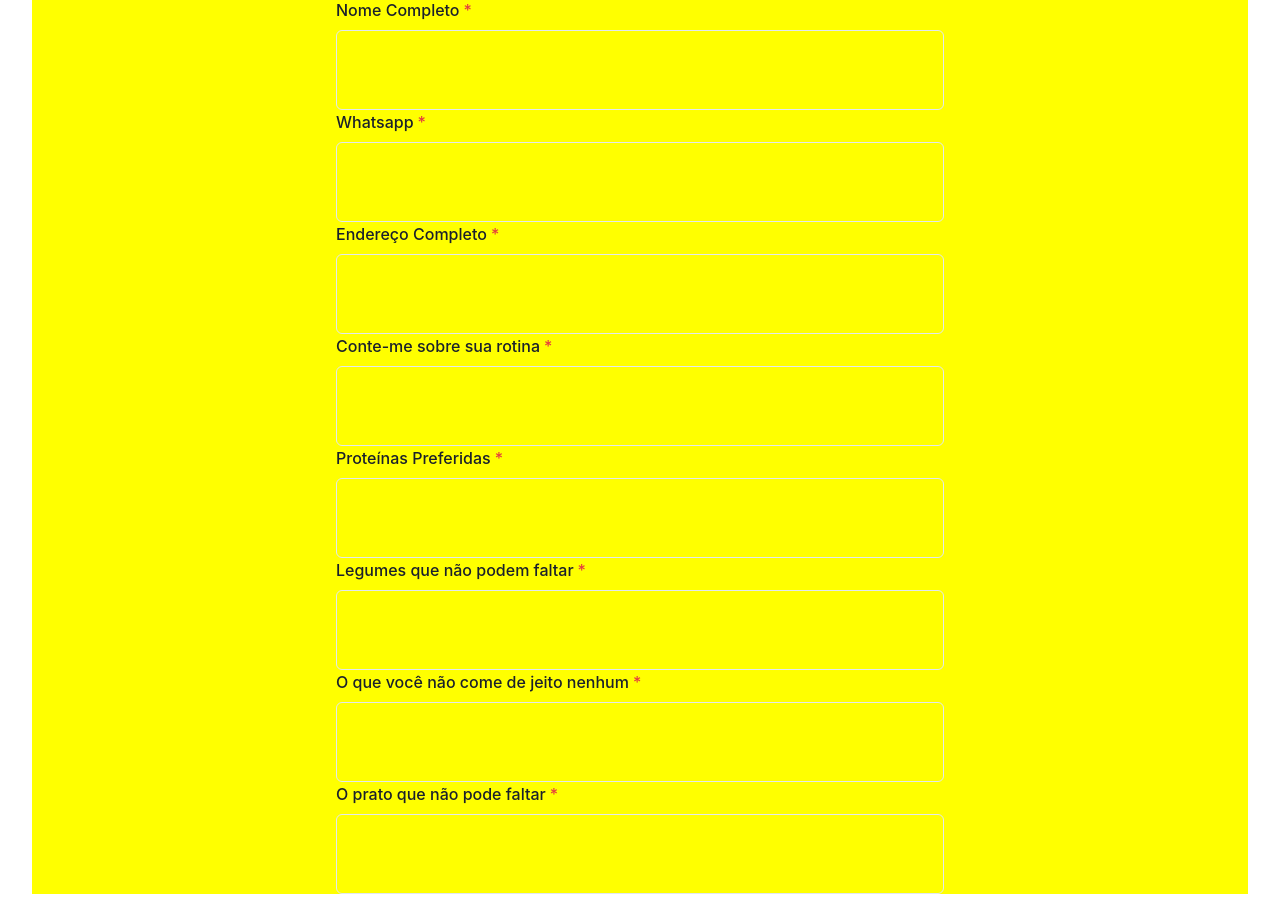
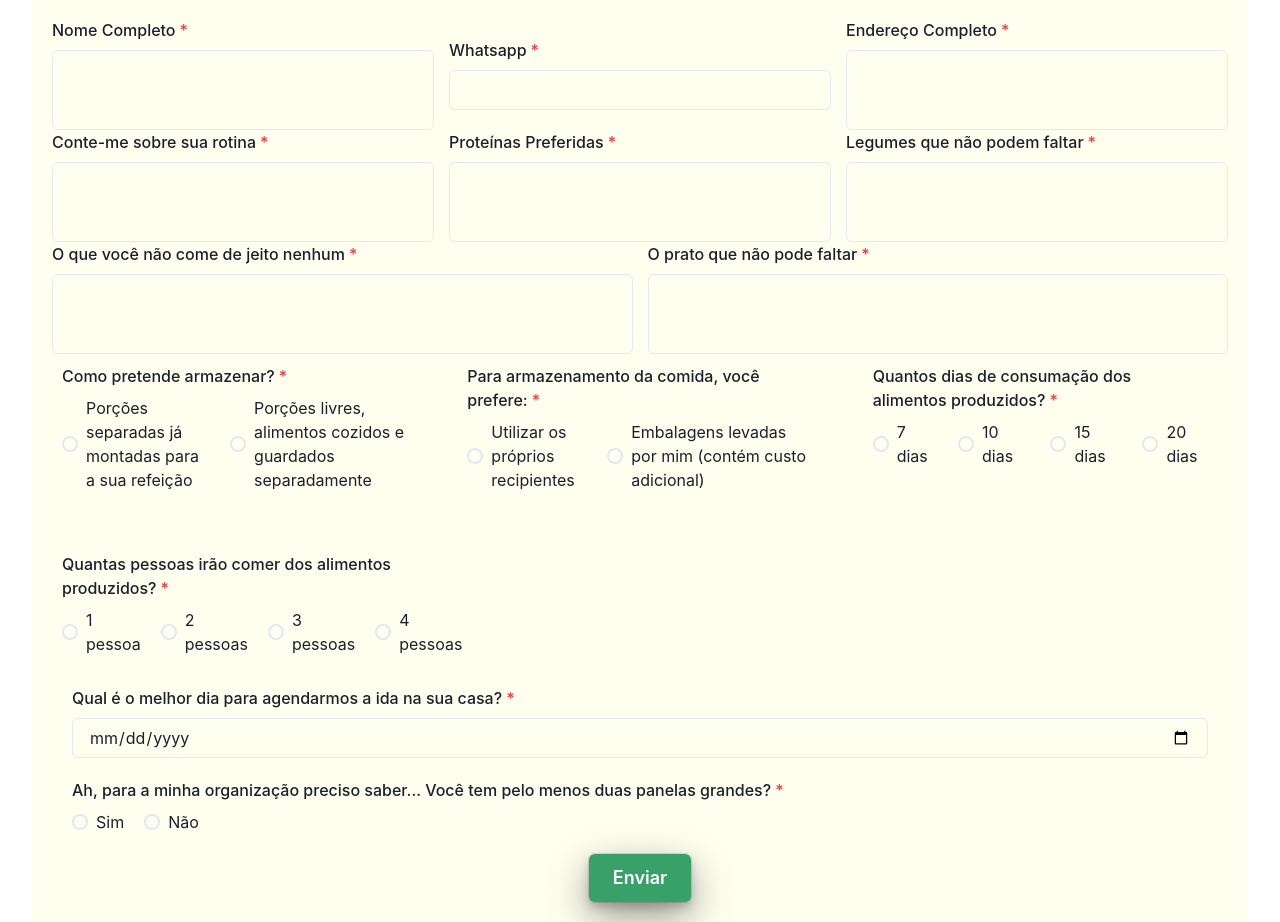
Before and after one commit to Soujigor/landingfood, a Next.js app: page / in a window 1280 px wide. Shown: the part 740-1662 px from the top of the page. Before the commit the page ends 1634 px from the top, so only its background shows below. Built offline with nearby package versions, Linux system fonts and the light colour scheme.

Commit message:
arrumando o form hehe

```diff
--- a/components/form/Form.js
+++ b/components/form/Form.js
@@ -4,16 +4,17 @@ import {
   FormControl,
   FormLabel,
   Input,
-  NumberInput,
-  NumberInputField,
   Textarea,
   Stack,
   Radio,
   RadioGroup,
-  Grid,
+  SimpleGrid,
+  Button,
+  Box,
 } from "@chakra-ui/react";
 
 const formList = [
+  [
     {
       label: "Nome Completo",
     },
@@ -23,6 +24,8 @@ const formList = [
     {
       label: "Endereço Completo",
     },
+  ],
+  [
     {
       label: "Conte-me sobre sua rotina",
     },
@@ -32,12 +35,15 @@ const formList = [
     {
       label: "Legumes que não podem faltar",
     },
+  ],
+  [
     {
       label: "O que você não come de jeito nenhum",
     },
     {
       label: "O prato que não pode faltar",
     },
+  ],
 ];
 
 const radioList = [
@@ -114,25 +120,50 @@ const radioList = [
 const Form = () => {
   return (
     <Flex
-      backgroundColor="yellow"
+      backgroundColor="yellow.50"
       justifyContent="center"
       alignContent="center"
+      direction="column"
+      padding="20px"
     >
-      <Flex flexDirection="column" width="50%">
-        {formList.map((formItem) => {
+      {/* {formList.map((formItem) => {
           return (
             <FormControl isRequired key={formItem.label}>
               <FormLabel>{formItem.label}</FormLabel>
               <Textarea resize="none" />
             </FormControl>
           );
+        })} */}
+      {formList.map((formItem, index) => {
+        return (
+          <Flex
+            key={index}
+            w="100%"
+            justify="space-between"
+            align="center"
+            gap="15px"
+            direction={["column", "column", "row", "row"]}
+          >
+            {formItem.map((item, index) => {
+              return (
+                <FormControl isRequired key={item.label}>
+                  <FormLabel>{item.label}</FormLabel>
+                  {item.label === "Whatsapp" ? (
+                    <Input type="number"></Input>
+                  ) : (
+                    <Textarea resize="none" type="number" />
+                  )}
+                </FormControl>
+              );
             })}
           </Flex>
+        );
+      })}
 
-      {/* <Flex>
+      <SimpleGrid columns={[1, 2, 3]} spacing="40px">
         {radioList.map((radioItem) => {
           return (
-            <FormControl isRequired key={radioItem.label}>
+            <FormControl isRequired key={radioItem.label} padding="10px">
               <FormLabel>{radioItem.label}</FormLabel>
               <RadioGroup defaultValue="">
                 <Stack
@@ -151,15 +182,15 @@ const Form = () => {
             </FormControl>
           );
         })}
-      </Flex> */}
-      {/* <Flex>
-        <FormControl isRequired>
+      </SimpleGrid>
+      <SimpleGrid padding="10px">
+        <FormControl isRequired padding="10px">
           <FormLabel>
             Qual é o melhor dia para agendarmos a ida na sua casa?
           </FormLabel>
           <Input placeholder="Select Date and Time" size="md" type="date" />
         </FormControl>
-        <FormControl isRequired>
+        <FormControl isRequired padding="10px">
           <FormLabel>
             Ah, para a minha organização preciso saber... Você tem pelo menos
             duas panelas grandes?
@@ -172,7 +203,12 @@ const Form = () => {
             </Stack>
           </RadioGroup>
         </FormControl>
-      </Flex> */}
+      </SimpleGrid>
+      <Flex justifyContent="center" alignItems="center">
+        <Button boxShadow="dark-lg" colorScheme="green" size="lg">
+          Enviar
+        </Button>
+      </Flex>
     </Flex>
   );
 };
```
Lines whose indentation alone changed are shown as unchanged.
